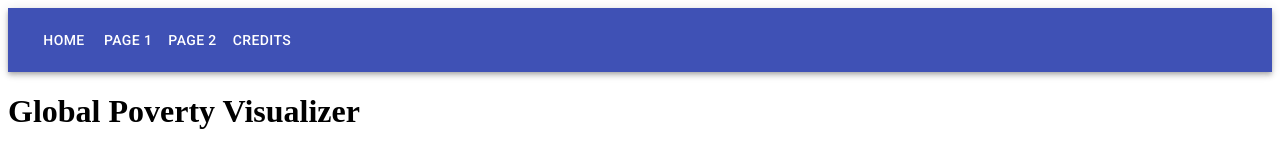
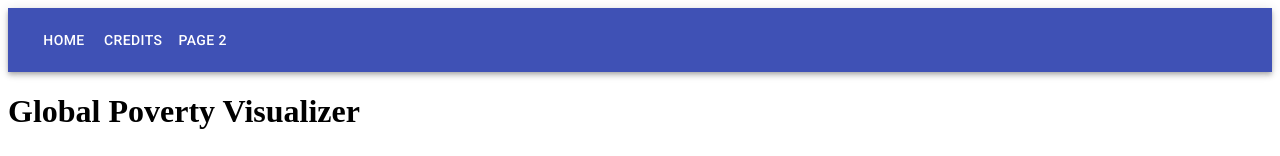
Before and after one commit to brian-yang/cs411-globalpoverty, a Next.js app: page / in a window 1280 px wide. Shown: the top 156 px of the page. Built offline with nearby package versions, Linux system fonts and the light colour scheme; no server answers.

Commit message:
Fix broken link

```diff
--- a/components/Header.js
+++ b/components/Header.js
@@ -28,13 +28,10 @@ export default function ButtonAppBar() {
                         <Button color="inherit">Home</Button>
                     </Link>
                     <Link href="/viewData">
-                        <Button color="inherit">Page 1</Button>
+                        <Button color="inherit">Credits</Button>
                     </Link>
                     <Link href="/insertDelete">
                         <Button color="inherit">Page 2</Button>
-                    </Link>
-                    <Link href="/credits">
-                        <Button color="inherit">Credits</Button>
                     </Link>
                 </Toolbar>
             </AppBar>
```
